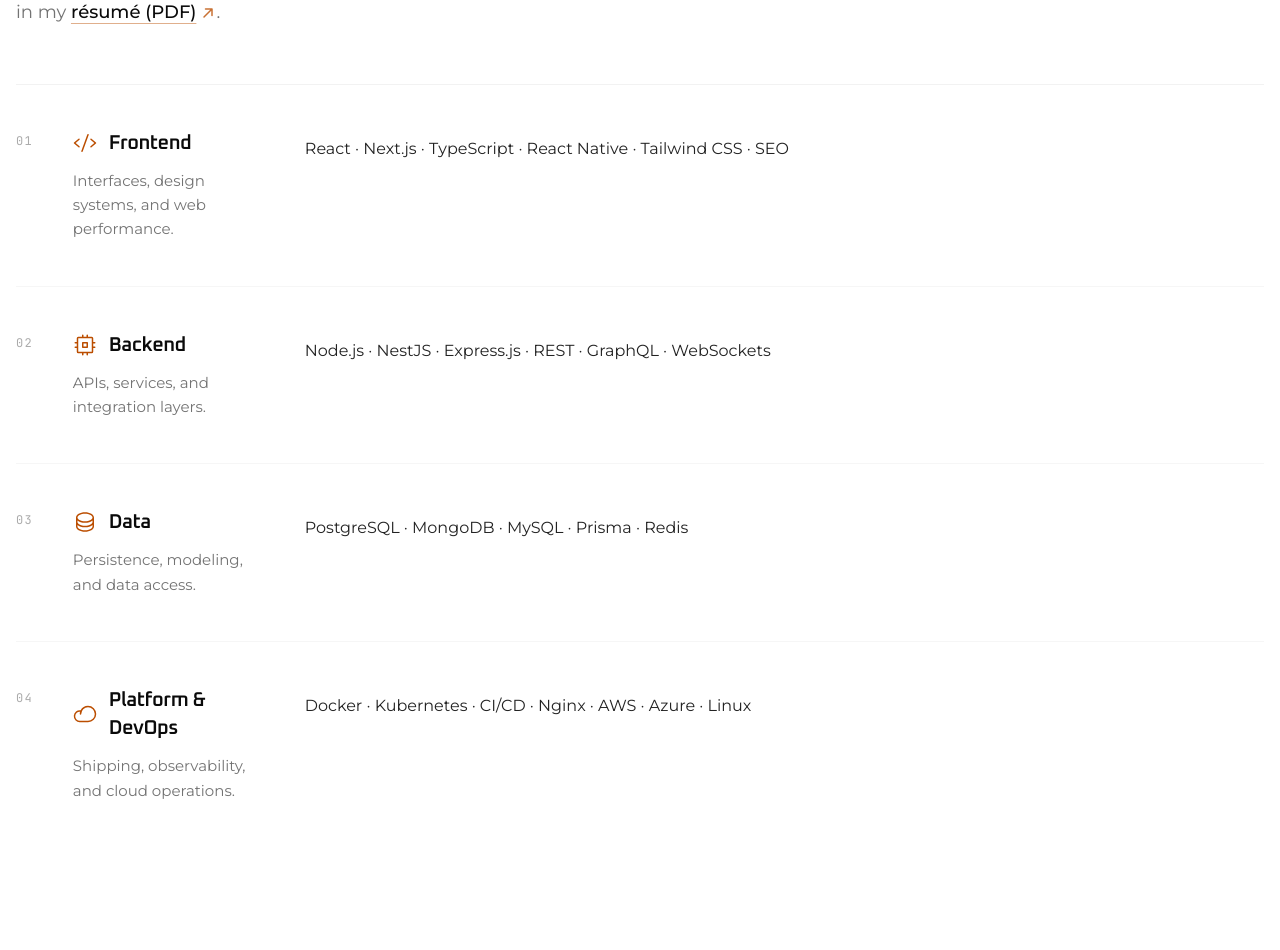
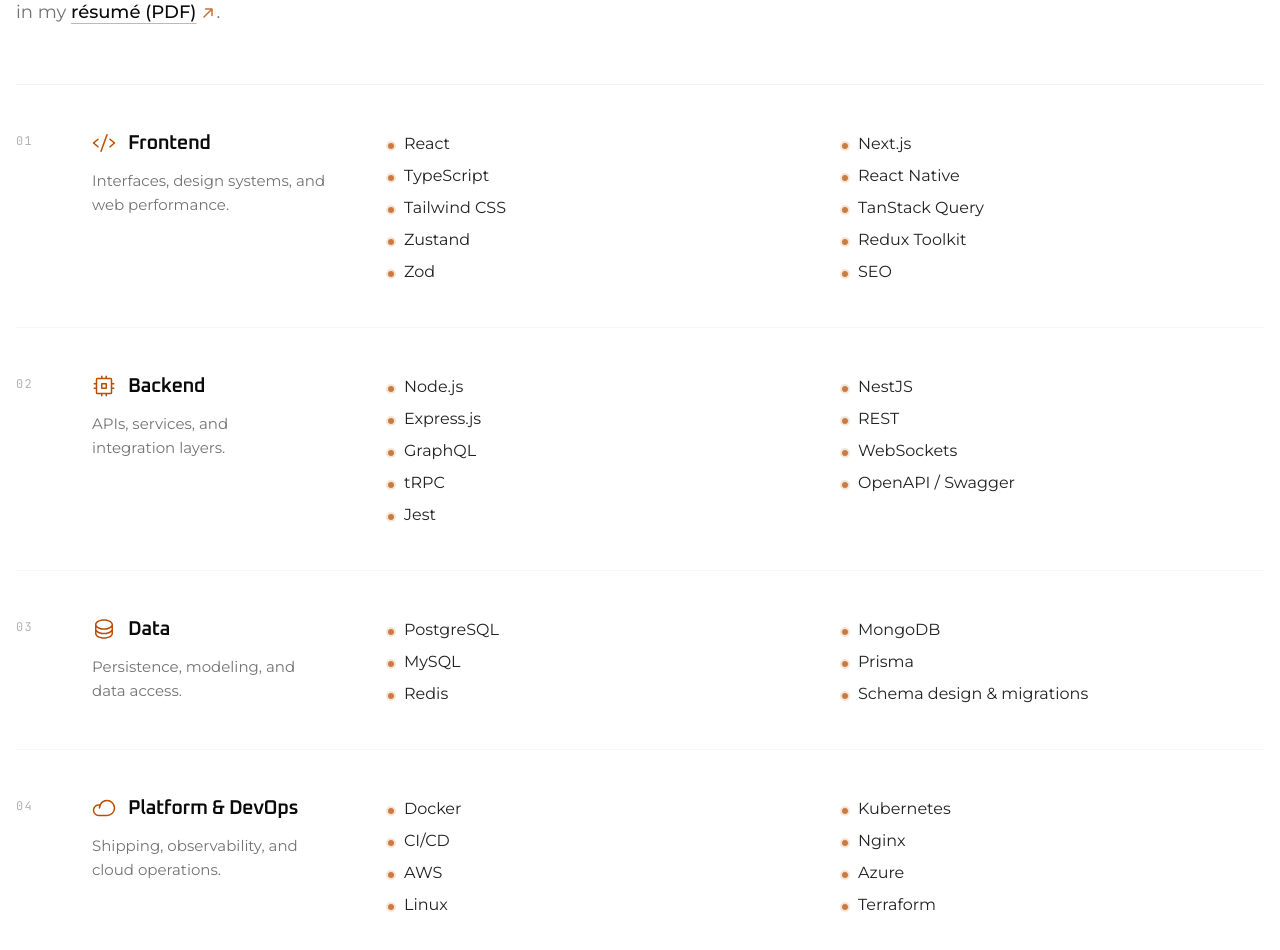
Before and after one commit to Elgedawy31/shadcn-portfolio, a Next.js app: page / in a window 1280 px wide. Shown: the part 1360-2310 px from the top of the page. Before the commit the page ends 2287 px from the top, so only its background shows below. Built offline with nearby package versions, Linux system fonts and the light colour scheme.

Commit message:
Refactor SkillsSection component: enhance layout, update skill lists, and remove unused Badge component

```diff
--- a/components/skills-section.tsx
+++ b/components/skills-section.tsx
@@ -52,7 +52,10 @@
             <span className="shrink-0 font-mono text-[0.65rem] font-medium uppercase tracking-[0.22em] text-muted-foreground">
               Stack map
             </span>
-            <span className="h-px min-w-8 flex-1 bg-gradient-to-r from-border via-border/80 to-transparent" aria-hidden />
+            <span
+              className="h-px min-w-8 flex-1 bg-linear-to-r from-border via-border/70 to-transparent"
+              aria-hidden
+            />
           </div>
           <div className="space-y-3">
             <h2 id="skills-heading" className="font-heading text-3xl font-semibold tracking-tight sm:text-4xl">
@@ -82,15 +85,15 @@
                 key={group.title}
                 variants={rowVariants}
                 transition={{ delay: 0.04 * index }}
-                className="grid gap-6 border-b border-border/35 py-9 last:border-b-0 sm:gap-8 sm:py-10 lg:grid-cols-[auto_minmax(0,12rem)_minmax(0,1fr)] lg:items-start lg:gap-x-10 lg:gap-y-2 lg:py-11"
+                className="grid gap-5 border-b border-border/35 py-9 last:border-b-0 sm:gap-6 sm:py-10 lg:grid-cols-[2.25rem_minmax(0,16rem)_minmax(0,1fr)] lg:items-start lg:gap-x-10 lg:gap-y-0 lg:py-11"
               >
                 <span
-                  className="font-mono text-xs tabular-nums tracking-widest text-muted-foreground/60 lg:pt-1"
+                  className="hidden font-mono text-xs tabular-nums tracking-widest text-muted-foreground/55 lg:block lg:pt-1"
                   aria-hidden
                 >
                   {indexLabel}
                 </span>
-                <div className="flex min-w-0 flex-col gap-3 lg:max-w-none">
+                <div className="flex min-w-0 flex-col gap-3">
                   <div className="flex items-center gap-3">
                     <Icon weight="regular" className="size-5 shrink-0 text-primary sm:size-6" aria-hidden />
                     <h3 className="font-heading text-lg font-semibold tracking-tight text-foreground sm:text-xl">
@@ -101,12 +104,20 @@
                     {group.blurb}
                   </p>
                 </div>
-                <div className="min-w-0 lg:pt-1">
-                  <p className="text-pretty text-sm leading-7 text-foreground/90 sm:text-base sm:leading-8">
-                    <span className="sr-only">{group.title} technologies: </span>
-                    {group.skills.join(" · ")}
-                  </p>
-                </div>
+                <ul
+                  className="grid min-w-0 list-none grid-cols-1 gap-x-8 gap-y-2 sm:grid-cols-2 sm:gap-y-2.5 lg:pt-1"
+                  aria-label={`${group.title} technologies`}
+                >
+                  {group.skills.map((skill) => (
+                    <li key={skill} className="flex items-baseline gap-2.5 text-[0.9375rem] leading-snug text-foreground/90 sm:text-base">
+                      <span
+                        aria-hidden
+                        className="mt-[0.55em] size-1.5 shrink-0 rounded-full bg-primary/75 ring-2 ring-primary/15"
+                      />
+                      <span className="min-w-0">{skill}</span>
+                    </li>
+                  ))}
+                </ul>
               </motion.article>
             )
           })}
--- a/components/ui/badge.tsx
+++ /dev/null
@@ -1,30 +0,0 @@
-import * as React from "react"
-import { cva, type VariantProps } from "class-variance-authority"
-
-import { cn } from "@/lib/utils"
-
-const badgeVariants = cva(
-  "inline-flex shrink-0 items-center border px-2.5 py-1 text-xs font-medium tracking-wide whitespace-nowrap transition-[border-color,background-color,color] select-none",
-  {
-    variants: {
-      variant: {
-        muted:
-          "border-border/60 bg-muted/25 text-muted-foreground group-hover:border-primary/35 group-hover:bg-primary/5 group-hover:text-foreground dark:bg-muted/20",
-        outline: "border-border/70 bg-background/70 text-foreground/90 dark:bg-input/25",
-      },
-    },
-    defaultVariants: {
-      variant: "muted",
-    },
-  }
-)
-
-function Badge({
-  className,
-  variant,
-  ...props
-}: React.ComponentProps<"span"> & VariantProps<typeof badgeVariants>) {
-  return <span data-slot="badge" className={cn(badgeVariants({ variant }), className)} {...props} />
-}
-
-export { Badge, badgeVariants }
--- a/lib/skills-data.ts
+++ b/lib/skills-data.ts
@@ -8,30 +8,67 @@
   skills: readonly string[]
 }
 
-/** Grouped skills aligned with the public résumé PDF — edit here to stay in sync. */
+/** Grouped skills — keep aligned with your public résumé PDF when you update it. */
 export const skillGroups: readonly SkillGroup[] = [
   {
     title: "Frontend",
     blurb: "Interfaces, design systems, and web performance.",
     Icon: Code,
-    skills: ["React", "Next.js", "TypeScript", "React Native", "Tailwind CSS", "SEO"],
+    skills: [
+      "React",
+      "Next.js",
+      "TypeScript",
+      "React Native",
+      "Tailwind CSS",
+      "TanStack Query",
+      "Zustand",
+      "Redux Toolkit",
+      "Zod",
+      "SEO",
+    ],
   },
   {
     title: "Backend",
     blurb: "APIs, services, and integration layers.",
     Icon: Cpu,
-    skills: ["Node.js", "NestJS", "Express.js", "REST", "GraphQL", "WebSockets"],
+    skills: [
+      "Node.js",
+      "NestJS",
+      "Express.js",
+      "REST",
+      "GraphQL",
+      "WebSockets",
+      "tRPC",
+      "OpenAPI / Swagger",
+      "Jest",
+    ],
   },
   {
     title: "Data",
     blurb: "Persistence, modeling, and data access.",
     Icon: Database,
-    skills: ["PostgreSQL", "MongoDB", "MySQL", "Prisma", "Redis"],
+    skills: [
+      "PostgreSQL",
+      "MongoDB",
+      "MySQL",
+      "Prisma",
+      "Redis",
+      "Schema design & migrations",
+    ],
   },
   {
     title: "Platform & DevOps",
     blurb: "Shipping, observability, and cloud operations.",
     Icon: Cloud,
-    skills: ["Docker", "Kubernetes", "CI/CD", "Nginx", "AWS", "Azure", "Linux"],
+    skills: [
+      "Docker",
+      "Kubernetes",
+      "CI/CD",
+      "Nginx",
+      "AWS",
+      "Azure",
+      "Linux",
+      "Terraform",
+    ],
   },
 ]
```
